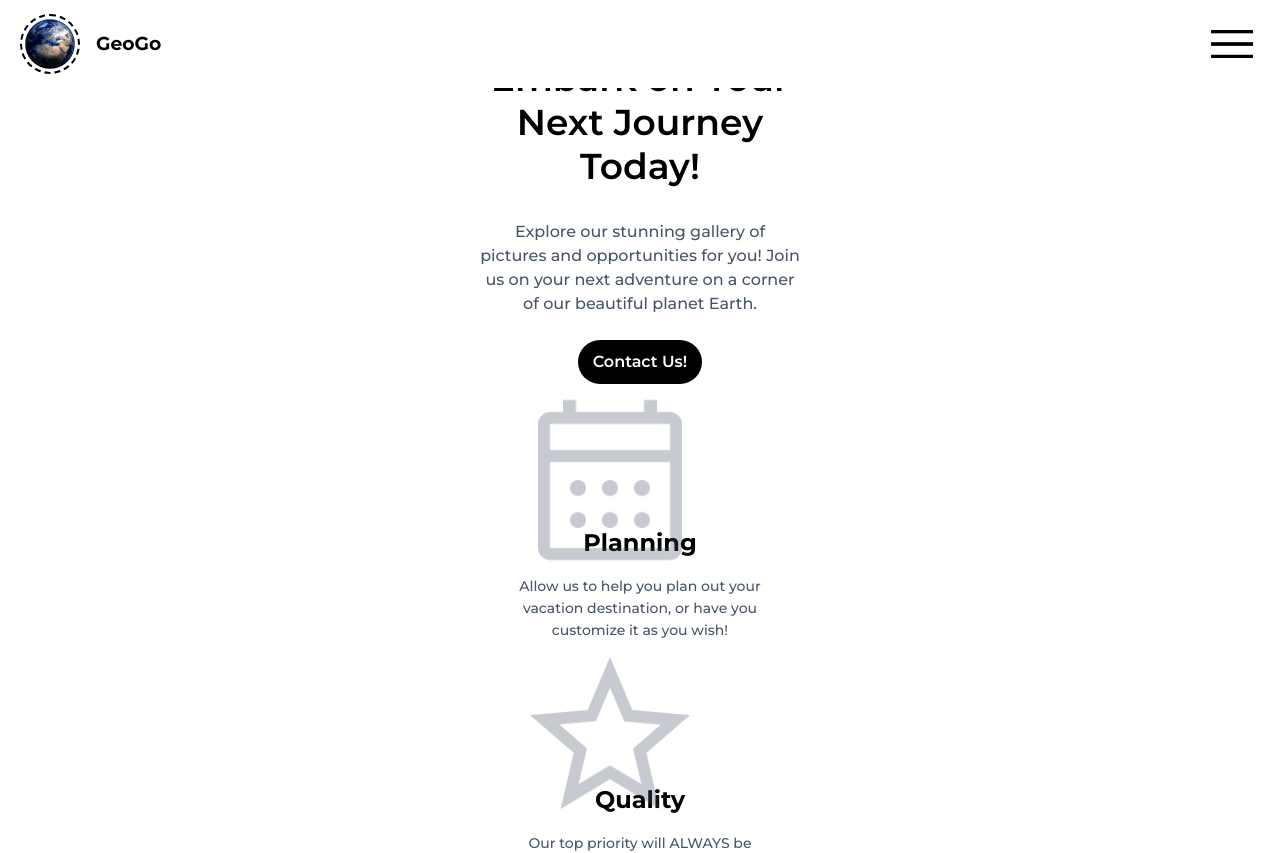
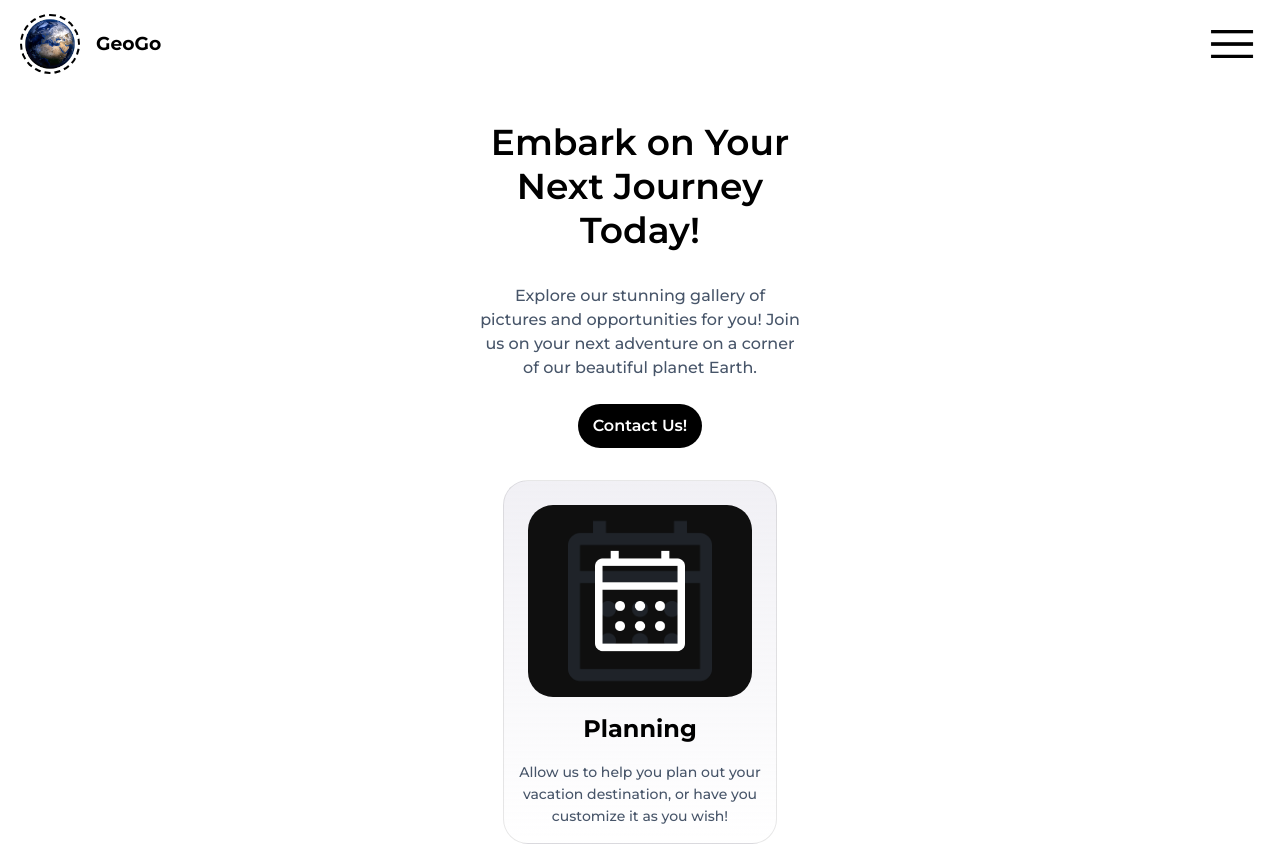
Before and after one commit to Nero1889/Project-5---GeoGo, a React (Vite) app: page / in a window 1280 px wide. Shown: the top 853 px of the page. Built offline with nearby package versions, Linux system fonts and the light colour scheme; a web font is replaced by a local one.

Commit message:
Update hero.css

```diff
--- a/src/hero.css
+++ b/src/hero.css
@@ -5,7 +5,7 @@
 }
 #hero-title {
     color: var(--txt-hvr);
-    margin-top: 3.5rem;
+    margin-top: 7.5rem;
     text-align: center;
     font-size: var(--size-4xl);
     font-weight: 550;
@@ -21,13 +21,13 @@
 .hero .btn {
     margin-top: 1.5rem;
 }
-#a {
+#card-container {
     margin-top: 2rem;
     display: flex;
     flex-direction: column;
     gap: 2rem;
 }
-.b {
+.hero-card {
     background: linear-gradient(var(--crd-upr-fde),
     var(--crd-btm-fde));
     border: 1px solid var(--crd-brdr);
@@ -38,7 +38,7 @@
     flex-direction: column;
     align-items: center;
 }
-.c {
+.icon-container {
     background-color: #0f0f0f;
     height: 12rem;
     width: 14rem;
```
